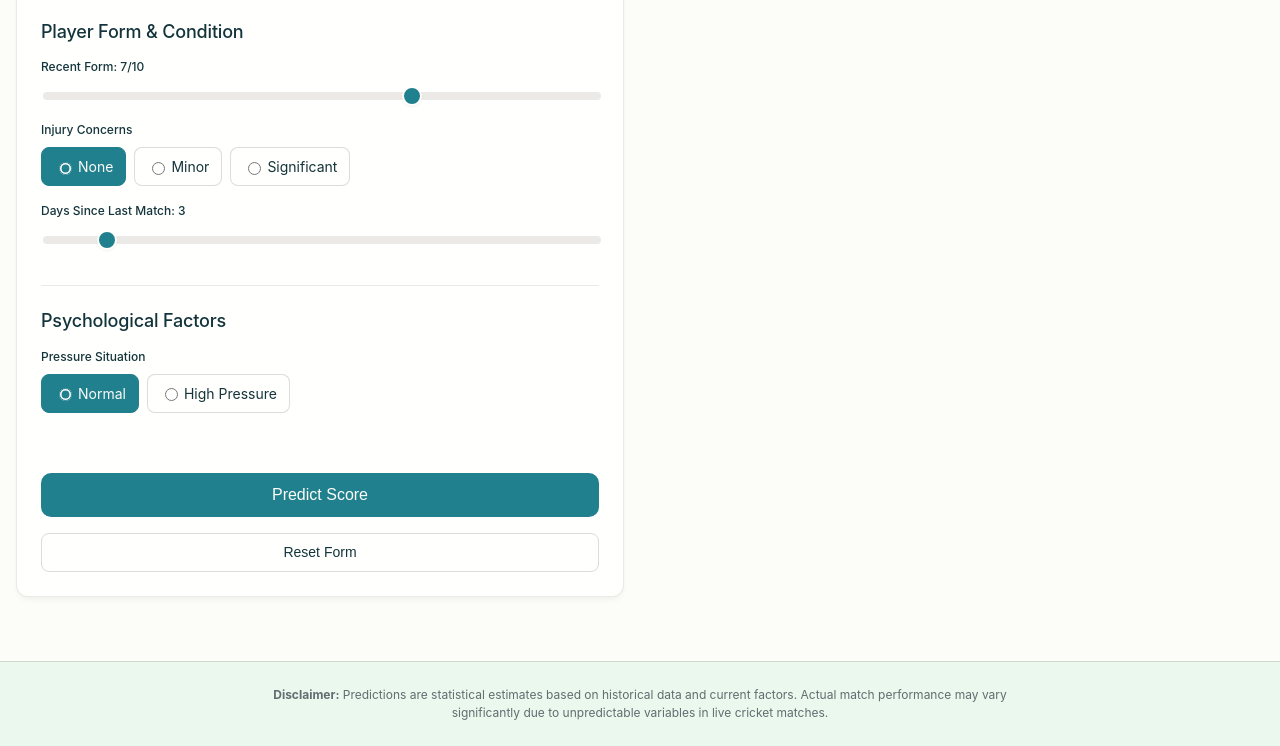
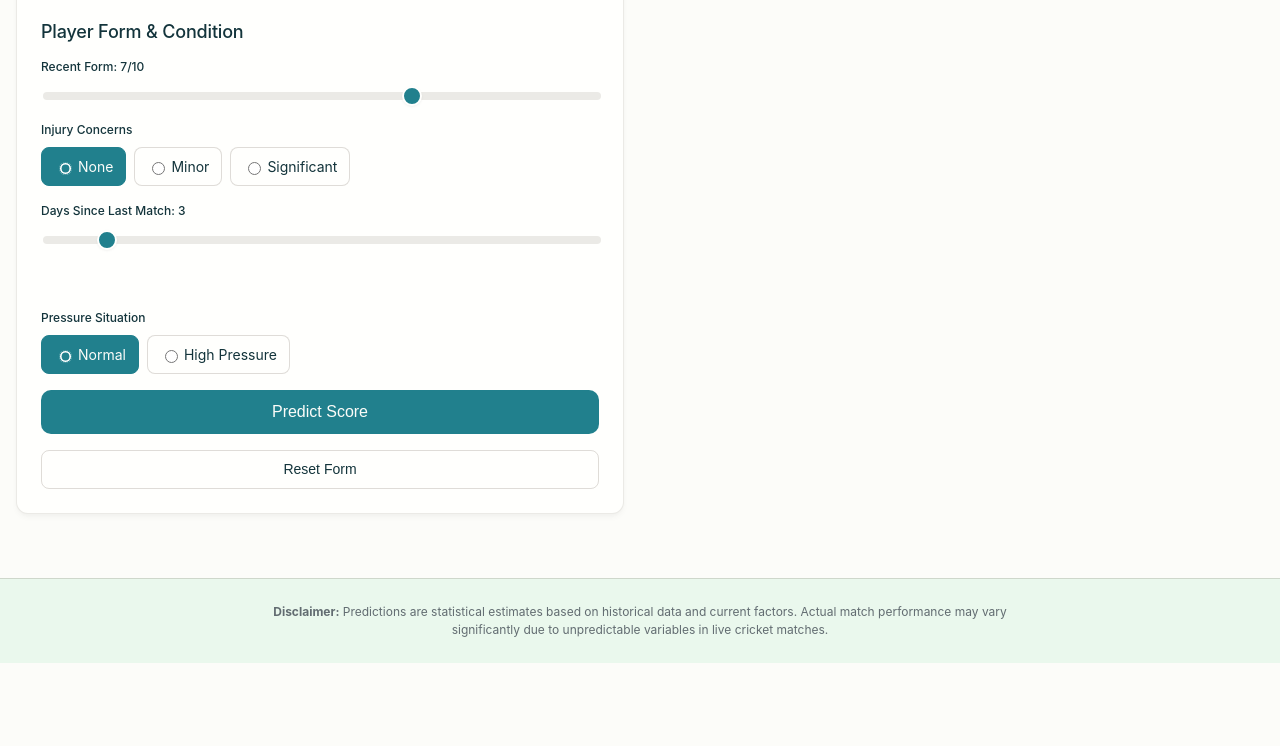
Before and after one commit to girishrayabagi-svg/cricket-score-predictor, a plain HTML site: page index.html in a window 1280 px wide. Shown: the part 1163-1909 px from the top of the page. After the commit the page ends 1826 px from the top, so only its background shows below. Drawn offline with Linux system fonts and the light colour scheme; a web font is replaced by a local one.

Commit message:
Update index.html

```diff
--- a/index.html
+++ b/index.html
@@ -4,7 +4,6 @@
     <meta charset="UTF-8">
     <meta name="viewport" content="width=device-width, initial-scale=1.0">
     <title>Cricket Score Predictor - AI-Powered Batting Performance Prediction</title>
-
     <link rel="stylesheet" href="style.css">
 </head>
 <body>
@@ -149,11 +148,6 @@
                                 <input type="range" id="days-since-match" class="form-range" min="0" max="30" value="3">
                             </div>
                         </section>
-
-                        <!-- Psychological Factors -->
-                        <section class="form-section">
-                            <h3>Psychological Factors</h3>
-
                             <div class="form-group">
                                 <label class="form-label">Pressure Situation</label>
                                 <div class="toggle-group">
```
